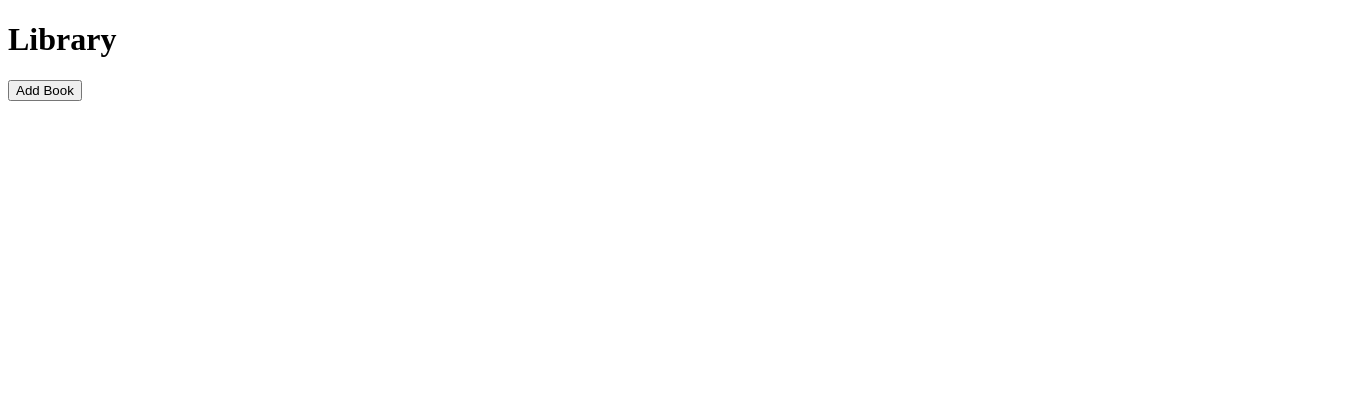
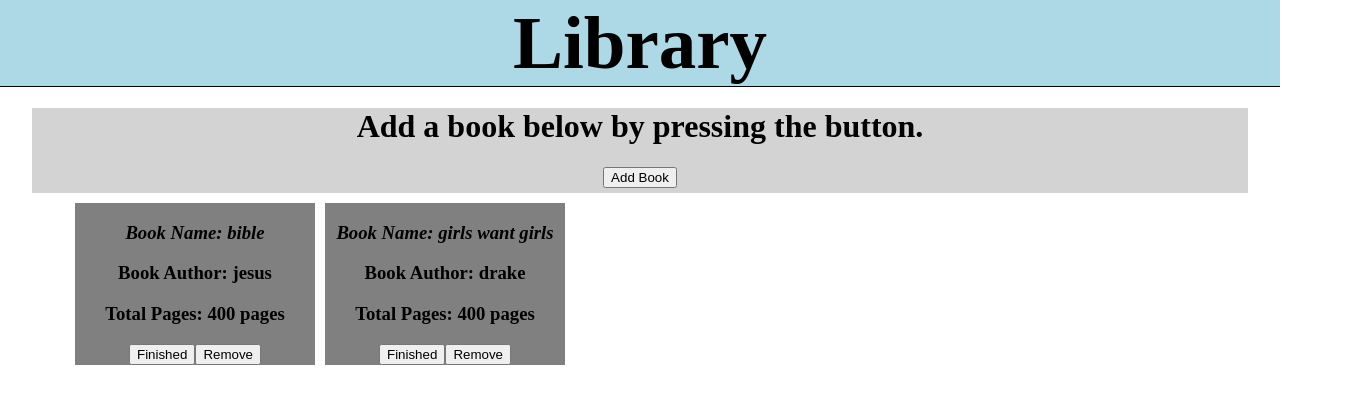
Before and after one commit to ltalkington/Library, a plain HTML site: page index.html in a window 1280 px wide. Shown: the whole page, 1355 px wide, since content can reach past the window. Drawn offline with Linux system fonts and the light colour scheme.

Commit message:
updating with features in place

```diff
--- a/index.css
+++ b/index.css
@@ -1,3 +1,20 @@
+html,
+body {
+  padding: 0;
+  margin: 0;
+}
+html {
+  font-size: 1em;
+}
+body {
+  font-size: 100%;
+}
+a img,
+:link img,
+:visited img {
+  border: 0;
+}
+
 .modal {
   display: none; /* Hidden by default */
   position: fixed; /* Stay in place */
@@ -34,3 +51,47 @@
   text-decoration: none;
   cursor: pointer;
 }
+
+.book-title {
+  font-style: italic;
+}
+
+#page-header-div {
+  background-color: lightblue;
+  text-align: center;
+}
+
+.book-container {
+  background-color: gray;
+  margin-right: 10px;
+  margin-bottom: 10px;
+  width: 240px;
+  text-align: center;
+}
+
+#page-header {
+  margin-top: 0;
+  margin-bottom: 10px;
+  border-bottom: 1px solid black;
+  font-size: 75px;
+}
+
+#card {
+  display: flex;
+  flex-wrap: wrap;
+  width: 100%;
+  margin-left: 75px;
+}
+
+#add-button {
+  margin-bottom: 5px;
+}
+
+#body-div {
+  background-color: lightgray;
+  text-align: center;
+  margin-bottom: 10px;
+  width: 95%;
+  margin-left: auto;
+  margin-right: auto;
+}
--- a/index.html
+++ b/index.html
@@ -6,10 +6,13 @@
   </head>
   <body>
     <div id="page-header-div">
-      <h1>Library</h1>
+      <h1 id='page-header'>Library</h1>
     </div>
     <div id="body-div">
+        <h1> Add a book below by pressing the button. </h1>
       <button id="add-button">Add Book</button>
+    </div><div id='card'>
+        <p> horse</p>
     </div>
     <div id="myModal" class="modal">
       <!-- Modal content -->
@@ -28,7 +31,10 @@
             <option value="false">False</option>
           </select> <br/>
           <button id='submitBook'> Submit </button>
+        </form>
+
     </div>
+
     <script type="text/javascript" src="index.js"></script>
   </body>
 </main>
--- a/index.js
+++ b/index.js
@@ -1,4 +1,5 @@
 "use strict";
+
 //Elements
 let buttonClickElem = document.getElementById("add-button");
 let submitBookElem = document.getElementById("submitBook");
@@ -8,6 +9,8 @@ let authorNameField = document.getElementById("autName");
 let numOfPagesField = document.getElementById("pages");
 let statusField = document.getElementById("status");
 let span = document.getElementsByClassName("close")[0];
+let cardNode = document.getElementById("card");
+let removeElem = document.getElementById("remove");
 //the library array
 let Library = [];
 
@@ -16,8 +19,16 @@ function addBook(book) {
   console.log("success");
   console.log(Library);
 }
-function removeBook(book) {
-  this.books.filter((book) => Library.title != book);
+function removeBook(book, index) {
+  console.log(Library.length, index);
+  if (Library.length != index + 1) {
+    Library.splice(index, index + 1);
+    console.log(Library);
+    updateBookDivs();
+  } else if (Library.length == index + 1) {
+    Library.pop();
+    updateBookDivs();
+  }
 }
 
 //Book constructor
@@ -43,6 +54,8 @@ window.onclick = function (event) {
     modal.style.display = "none";
   }
 };
+
+//Submit Function
 submitBookElem.onclick = function () {
   event.preventDefault();
   let title = bookNameField.value;
@@ -51,19 +64,59 @@ submitBookElem.onclick = function () {
   let status = statusField.value;
   let newBook = new Book(title, author, pages, status);
   addBook(newBook);
+  updateBookDivs();
   modal.style.display = "none";
   bookNameField.value = "";
   authorNameField.value = "";
   numOfPagesField.value = 0;
 };
 
-//function for submitting a book
+function updateBookDivs() {
+  clearBookGrid();
+  for (let i = 0; i < Library.length; i++) {
+    console.log("this is lib", Library[i]);
+    createBookCard(Library[i], i);
+  }
+}
 
+const clearBookGrid = () => {
+  cardNode.innerHTML = "";
+};
 // make cards for each item in library
+const createBookCard = (book, index) => {
+  const bookCard = document.createElement("div");
+  const bookName = document.createElement("h3");
+  const bookAuthor = document.createElement("h3");
+  const pages = document.createElement("h3");
+  const doneStatus = document.createElement("button");
+  const removeButton = document.createElement("button");
 
+  bookName.textContent = "Book Name: " + `${book.name}`;
+  bookAuthor.textContent = "Book Author: " + book.author;
+  pages.textContent = "Total Pages: " + `${book.pages} pages `;
+  doneStatus.textContent = "Finished";
+  removeButton.textContent = "Remove";
+  bookName.className = "book-title";
+  bookCard.className = "book-container";
+  removeButton.setAttribute("id", "remove");
+
+  bookCard.appendChild(bookName);
+  bookCard.appendChild(bookAuthor);
+  bookCard.appendChild(pages);
+  bookCard.appendChild(doneStatus);
+  bookCard.appendChild(removeButton);
+  cardNode.appendChild(bookCard);
+  console.log(book, index);
+  removeButton.addEventListener("click", () => {
+    removeBook(book, index);
+  });
+};
+
+// Testing Script
 const newBook = new Book("bible", "jesus", "400", "done");
 addBook(newBook);
 const newBook2 = new Book("girls want girls", "drake ", "400", "done");
 addBook(newBook2);
 console.log(typeof newBook2);
+updateBookDivs();
 //Lib.addBook(newBook2);
```
